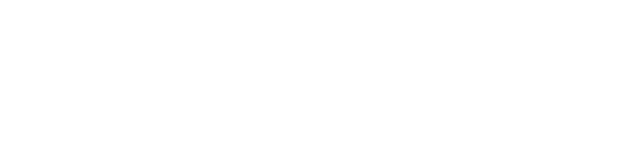
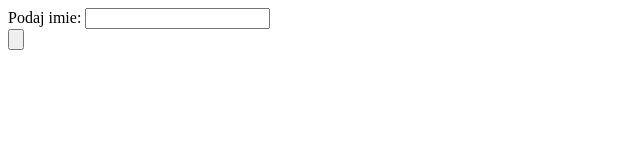
Before and after one commit to Stefankow20p/pai1, a plain HTML site: page index.html in a window 1280 px wide. Shown: the whole page, without its empty margins (0-640 px from the left). Drawn offline with Linux system fonts and the light colour scheme.

Commit message:
finished html

```diff
--- a/index.html
+++ b/index.html
@@ -7,6 +7,8 @@
     <title>Document</title>
 </head>
 <body>
-
+    Podaj imie: <input><br>
+    <input type="button"><br>
+    <p></p>
 </body>
 </html>
```
